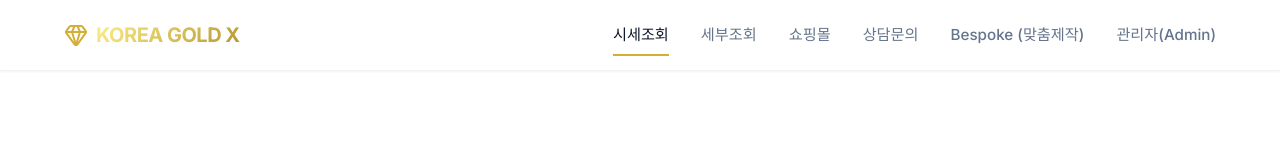
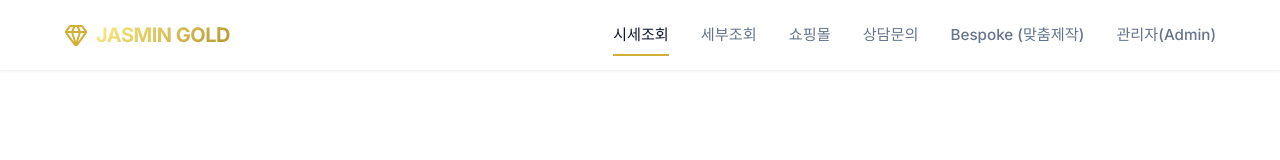
Before and after one commit to f1man/gold, a Next.js app: page / in a window 1280 px wide. Shown: the top 160 px of the page. Built offline with nearby package versions, Linux system fonts and the light colour scheme; no server answers.

Commit message:
Update logo to JASMIN GOLD and add link to home

```diff
--- a/src/components/Header.tsx
+++ b/src/components/Header.tsx
@@ -13,10 +13,10 @@ export default function Header() {
   return (
     <header className={styles.header}>
       <div className={`container ${styles.container}`}>
-        <div className={styles.logo}>
+        <Link href="/" className={styles.logo} style={{ textDecoration: 'none' }}>
           <Gem className={styles.logoIcon} />
-          <span className={styles.logoText}>KOREA GOLD X</span>
-        </div>
+          <span className={styles.logoText}>JASMIN GOLD</span>
+        </Link>
         <nav className={styles.nav}>
           <Link href="/" className={`${styles.navLink} ${pathname === '/' ? styles.active : ''}`}>시세조회</Link>
           <Link href="/details" className={`${styles.navLink} ${pathname === '/details' ? styles.active : ''}`}>세부조회</Link>
```
